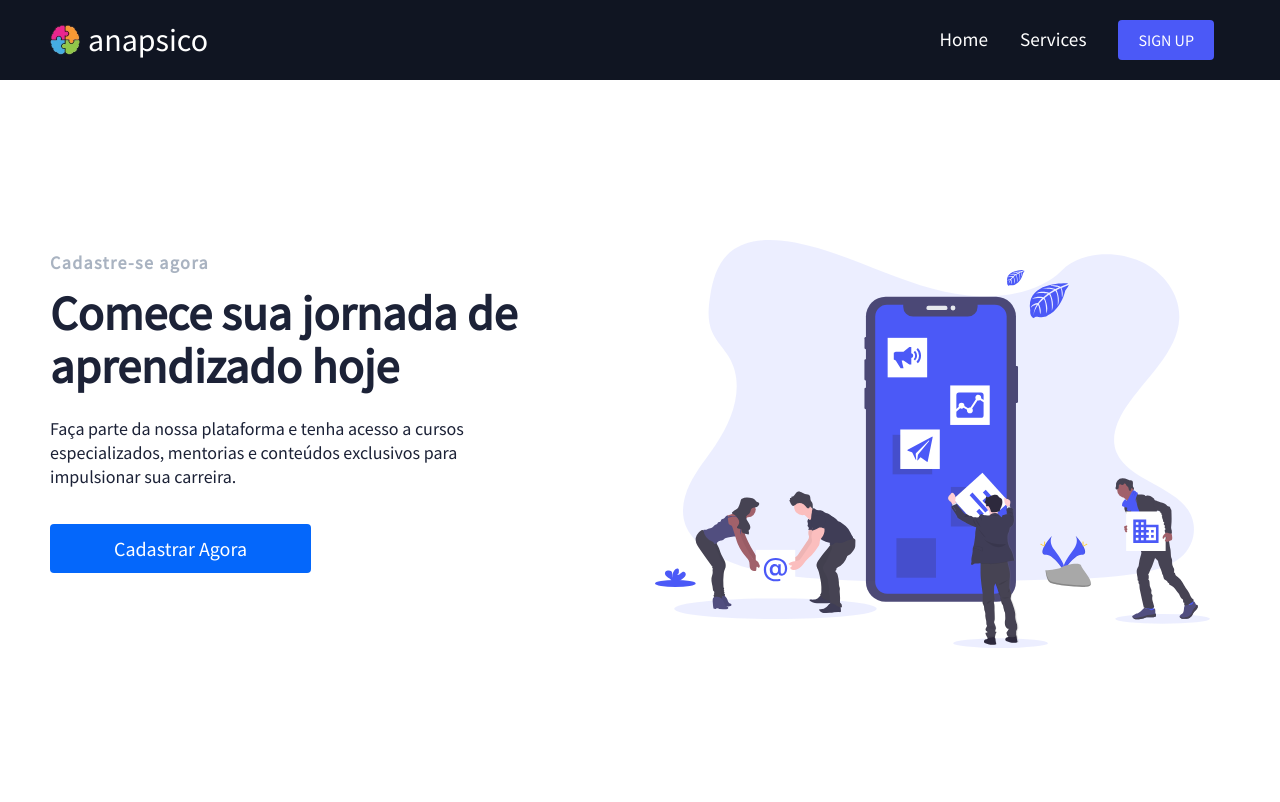
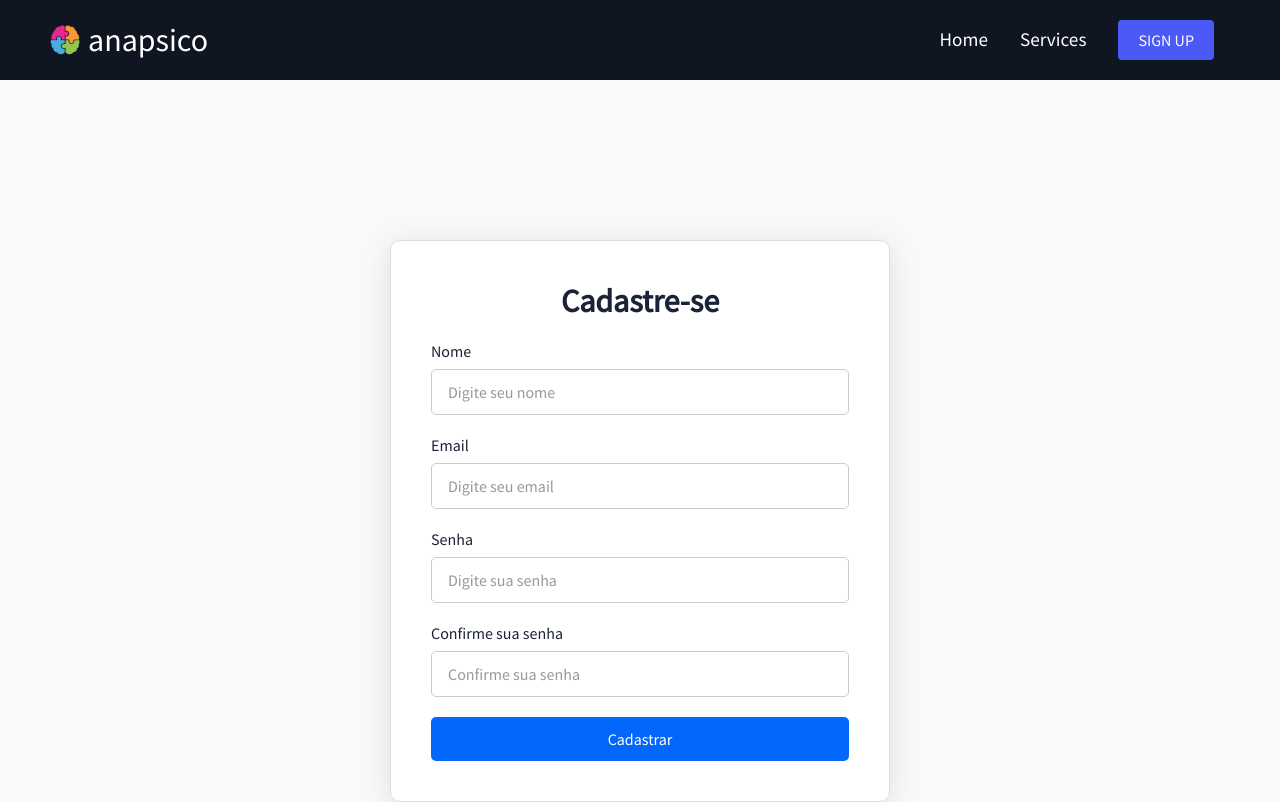
Before and after one commit to TonySandro/course-platform-client, a React (Create React App) app: page /sign-up in a window 1280 px wide. Shown: the top 802 px of the page. Built offline with nearby package versions, Linux system fonts and the light colour scheme.

Commit message:
feat: create SignupSection

```diff
--- /dev/null
+++ b/src/components/Signup/SignupSection.elements.js
@@ -0,0 +1,102 @@
+import styled from 'styled-components';
+
+export const SignupSec = styled.div`
+    display: flex;
+    justify-content: center;
+    align-items: center;
+    padding: 160px 0;
+    background: ${({ lightBg }) => (lightBg ? '#f9f9f9' : '#101522')};
+    color: ${({ lightBg }) => (lightBg ? '#101522' : '#f9f9f9')};
+`;
+
+export const Container = styled.div`
+    width: 100%;
+    max-width: 1200px;
+    padding: 0 20px;
+`;
+
+export const SignupRow = styled.div`
+    display: flex;
+    justify-content: center;
+    align-items: center;
+`;
+
+export const SignupColumn = styled.div`
+    background: ${({ lightBg }) => (lightBg ? '#fff' : 'rgba(255, 255, 255, 0.1)')};
+    padding: 40px;
+    border-radius: 10px;
+    backdrop-filter: ${({ lightBg }) => (lightBg ? 'none' : 'blur(10px)')};
+    box-shadow: 0 4px 30px rgba(0, 0, 0, 0.1);
+    border: ${({ lightBg }) => (lightBg ? '1px solid #ddd' : '1px solid rgba(255, 255, 255, 0.3)')};
+    max-width: 500px;
+    width: 100%;
+`;
+
+export const FormWrapper = styled.div`
+    max-width: 100%;
+`;
+
+export const FormLabel = styled.label`
+    display: block;
+    margin-bottom: 8px;
+    font-size: 16px;
+    color: ${({ lightText }) => (lightText ? '#f7f8fa' : '#1c2237')};
+`;
+
+export const FormInput = styled.input`
+    width: 100%;
+    padding: 12px 16px;
+    margin-bottom: 20px;
+    border: 1px solid ${({ lightBg }) => (lightBg ? '#ccc' : 'rgba(255, 255, 255, 0.3)')};
+    border-radius: 5px;
+    background: ${({ lightBg }) => (lightBg ? '#fff' : 'transparent')};
+    color: ${({ lightBg }) => (lightBg ? '#101522' : '#fff')};
+    font-size: 16px;
+
+    &::placeholder {
+        color: ${({ lightBg }) => (lightBg ? '#999' : 'rgba(255, 255, 255, 0.7)')};
+    }
+`;
+
+export const Button = styled.button`
+    width: 100%;
+    padding: 12px 16px;
+    border: none;
+    border-radius: 5px;
+    background: ${({ primary }) => (primary ? '#4B59F7' : '#0467FB')};
+    color: #fff;
+    font-size: 16px;
+    cursor: pointer;
+    transition: background 0.3s ease;
+
+    &:hover {
+        background: ${({ primary }) => (primary ? '#0467FB' : '#4B59F7')};
+    }
+`;
+
+export const Heading = styled.h1`
+    font-size: 32px;
+    margin-bottom: 20px;
+    text-align: center;
+    color: ${({ lightText }) => (lightText ? '#f7f8fa' : '#1c2237')};
+`;
+
+export const ResponsiveWrapper = styled.div`
+    @media (max-width: 768px) {
+        ${SignupColumn} {
+            padding: 20px;
+        }
+
+        ${FormInput} {
+            padding: 10px 12px;
+        }
+
+        ${Button} {
+            padding: 10px 12px;
+        }
+
+        ${Heading} {
+            font-size: 28px;
+        }
+    }
+`;
--- /dev/null
+++ b/src/components/Signup/SignupSection.js
@@ -0,0 +1,110 @@
+import React, { useState } from 'react';
+import {
+    SignupSec,
+    Container,
+    SignupRow,
+    SignupColumn,
+    FormWrapper,
+    FormLabel,
+    FormInput,
+    Button,
+    Heading,
+} from './SignupSection.elements'; // Importando os componentes estilizados
+
+const SignupSection = ({ lightBg, lightText, primary }) => {
+    // Estados para armazenar os valores dos campos
+    const [name, setName] = useState('');
+    const [email, setEmail] = useState('');
+    const [password, setPassword] = useState('');
+    const [confirmPassword, setConfirmPassword] = useState('');
+
+    const handleSubmit = async (e) => {
+        e.preventDefault();
+        const userData = {
+            name,
+            email,
+            password,
+        };
+
+        try {
+            const response = await fetch('https://sua-api-de-cadastro.com/signup', {
+                method: 'POST',
+                headers: {
+                    'Content-Type': 'application/json',
+                },
+                body: JSON.stringify(userData),
+            });
+
+            if (response.ok) {
+                const data = await response.json();
+                alert('Cadastro realizado com sucesso!');
+                console.log('Resposta da API:', data);
+            } else {
+                alert('Erro ao cadastrar. Tente novamente.');
+            }
+        } catch (error) {
+            console.error('Erro ao enviar dados:', error);
+            alert('Erro ao conectar com a API.');
+        }
+    };
+
+    return (
+        <SignupSec lightBg={lightBg}>
+            <Container>
+                <SignupRow>
+                    <SignupColumn lightBg={lightBg}>
+                        <FormWrapper onSubmit={handleSubmit}>
+                            <Heading lightText={lightText}>Cadastre-se</Heading>
+
+                            <FormLabel lightText={lightText}>Nome</FormLabel>
+                            <FormInput
+                                type="text"
+                                placeholder="Digite seu nome"
+                                value={name}
+                                onChange={(e) => setName(e.target.value)}
+                                lightBg={lightBg}
+                                required
+                            />
+
+                            <FormLabel lightText={lightText}>Email</FormLabel>
+                            <FormInput
+                                type="email"
+                                placeholder="Digite seu email"
+                                value={email}
+                                onChange={(e) => setEmail(e.target.value)}
+                                lightBg={lightBg}
+                                required
+                            />
+
+                            <FormLabel lightText={lightText}>Senha</FormLabel>
+                            <FormInput
+                                type="password"
+                                placeholder="Digite sua senha"
+                                value={password}
+                                onChange={(e) => setPassword(e.target.value)}
+                                lightBg={lightBg}
+                                required
+                            />
+
+                            <FormLabel lightText={lightText}>Confirme sua senha</FormLabel>
+                            <FormInput
+                                type="password"
+                                placeholder="Confirme sua senha"
+                                value={confirmPassword}
+                                onChange={(e) => setConfirmPassword(e.target.value)}
+                                lightBg={lightBg}
+                                required
+                            />
+
+                            <Button type="submit" primary={primary}>
+                                Cadastrar
+                            </Button>
+                        </FormWrapper>
+                    </SignupColumn>
+                </SignupRow>
+            </Container>
+        </SignupSec>
+    );
+};
+
+export default SignupSection;
--- a/src/components/index.js
+++ b/src/components/index.js
@@ -2,3 +2,4 @@ export { default as Navbar } from './Navbar/Navbar';
 export { default as Footer } from './Footer/Footer';
 export { default as InfoSection } from './InfoSection/InfoSection';
 export { default as Pricing } from './Pricing/Pricing';
+export { default as SignUpSection } from './Signup/SignupSection';
--- a/src/pages/SignUp/Data.js
+++ b/src/pages/SignUp/Data.js
@@ -1,15 +1,4 @@
-import img1 from '../../images/svg-1.svg';
-
 export const homeObjOne = {
     lightBg: true,
     lightText: false,
-    lightTopLine: true,
-    lightTextDesc: false,
-    topLine: "Cadastre-se agora",
-    headline: "Comece sua jornada de aprendizado hoje",
-    description: "Faça parte da nossa plataforma e tenha acesso a cursos especializados, mentorias e conteúdos exclusivos para impulsionar sua carreira.",
-    buttonLabel: "Cadastrar Agora",
-    imgStart: '',
-    img: img1,
-    alt: 'Credit Card'
   };
--- a/src/pages/SignUp/SignUp.js
+++ b/src/pages/SignUp/SignUp.js
@@ -1,11 +1,11 @@
 import React from 'react';
-import { InfoSection } from '../../components';
+import { SignUpSection } from '../../components';
 import { homeObjOne } from './Data';
 
 function SignUp() {
   return (
     <>
-      <InfoSection {...homeObjOne} />
+      <SignUpSection  {...homeObjOne}/>
     </>
   );
 }
```
Also changed, not shown: 1 other file (tests, documents, lock files or other folders).
